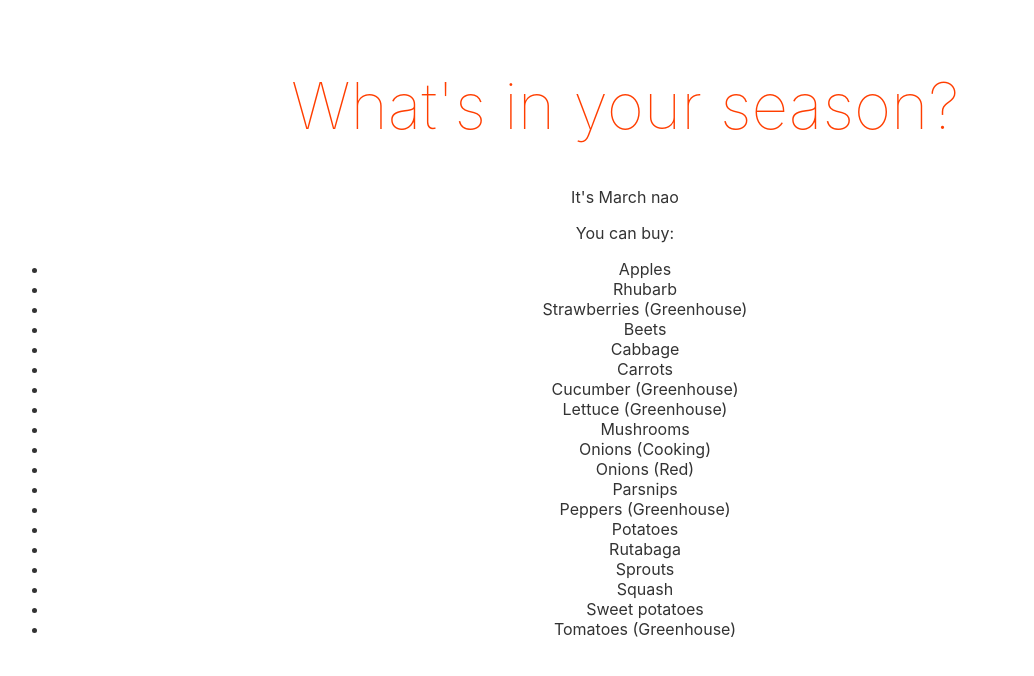
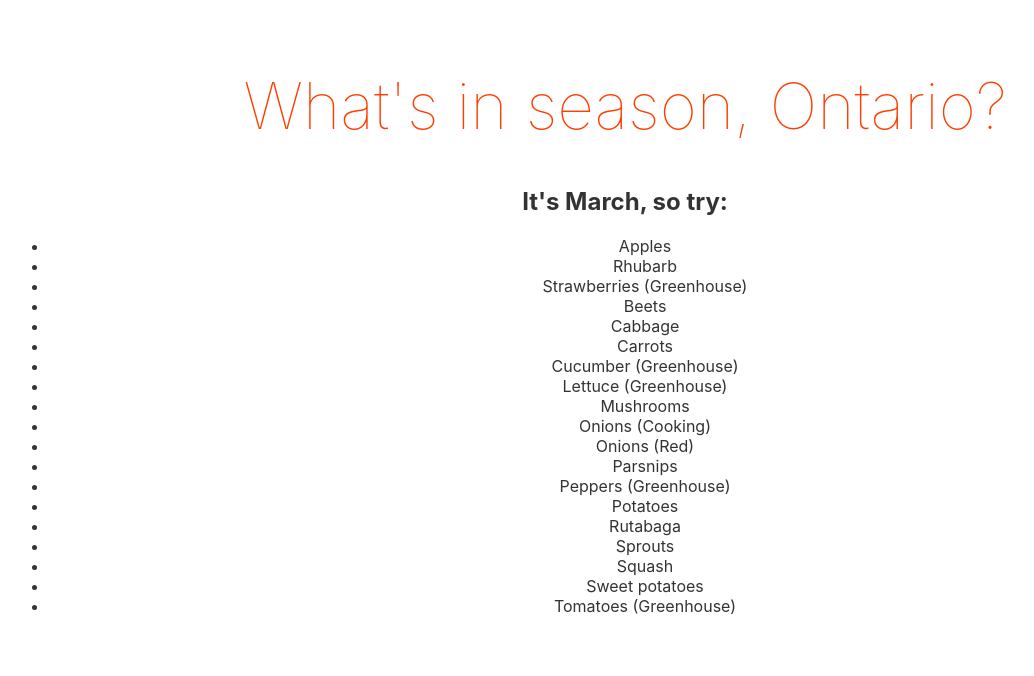
Before and after one commit to andreidobrinski/produce-in-season, a Svelte app: page / in a window 1280 px wide. Shown: the top 676 px of the page, without its empty margins (15-1049 px from the left). Built offline with nearby package versions, Linux system fonts and the light colour scheme.

Commit message:
update headers

```diff
--- a/src/App.svelte
+++ b/src/App.svelte
@@ -9,9 +9,8 @@
 </script>
 
 <main>
-  <h1>What's in your season?</h1>
-  <p>It's {month} nao</p>
-  <p>You can buy:</p>
+  <h1>What's in season, Ontario?</h1>
+  <h2>It's <span class="month">{month}</span>, so try:</h2>
   <ul>
     {#each produce as item}
       <li>
```
